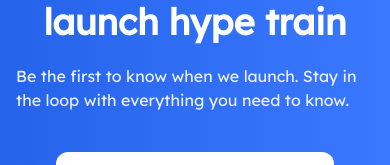
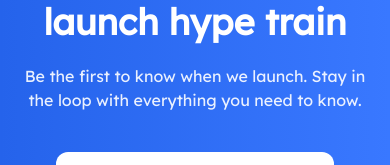
Before and after one commit to Todd-Owen-Mpeli/blueinventory, a Next.js app: page / in a window 390 px wide. Shown: the part 830-995 px from the top of the page. Built offline with nearby package versions, Linux system fonts and the light colour scheme.

Commit message:
Edited the general text padding syling for mobile viewports.

```diff
--- a/components/CTAOne.module.scss
+++ b/components/CTAOne.module.scss
@@ -7,3 +7,10 @@
 	background-image: url("/flex-ui-assets/elements/pattern-white.svg");
 	background-position: center;
 }
+
+/* Small - Large mobile screen (portrait 640px) // Change to (max-device-width: 320px) when finished */
+@media screen and (max-width: 640px) {
+	.bottomSection {
+		padding: 1rem;
+	}
+}
--- a/components/CTATwo.js
+++ b/components/CTATwo.js
@@ -10,7 +10,7 @@ const CTATwo = () => {
 						<h2 className="mb-5 text-4xl md:text-6xl text-white text-center md:text-left font-bold tracking-px-n leading-tight">
 							Join the the pre-launch hype train
 						</h2>
-						<p className="text-white text-opacity-90 text-base md:max-w-md">
+						<p className="text-white text-center md:text-left text-opacity-90 text-base md:max-w-md">
 							Be the first to know when we launch. Stay in the loop with
 							everything you need to know.
 						</p>
--- a/components/TrustedBrands.js
+++ b/components/TrustedBrands.js
@@ -3,7 +3,7 @@ import Image from "next/image";
 
 const TrustedBrands = () => {
 	return (
-		<section className="pt-36 pb-28 bg-white overflow-hidden">
+		<section className="p-4 md:pt-36 md:pb-28 bg-white overflow-hidden">
 			<div className="container px-4 mx-auto">
 				<h2 className="mb-6 text-4xl md:text-6xl text-center font-bold font-heading tracking-px-n leading-none md:max-w-2xl mx-auto">
 					Trusted by brands
```
